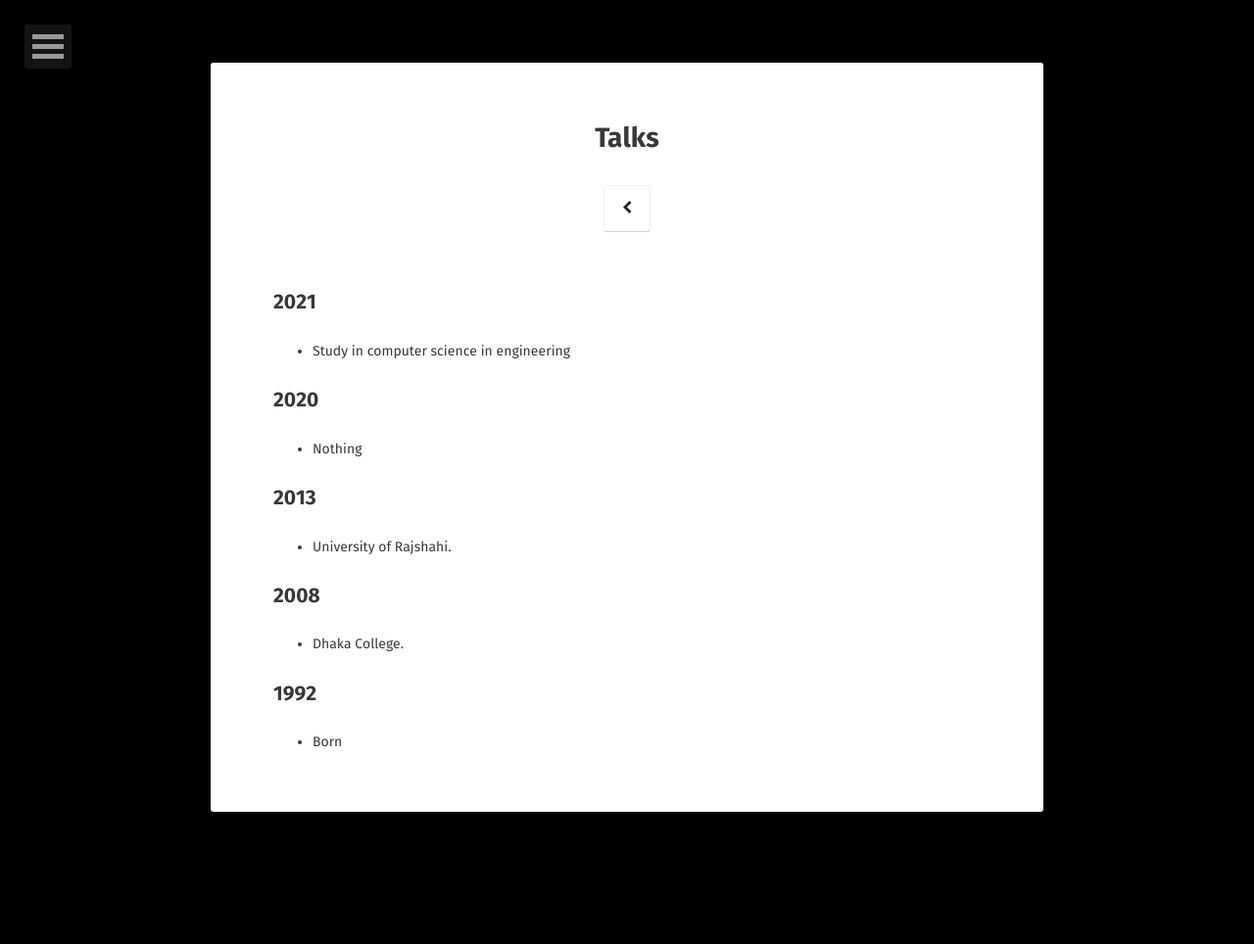
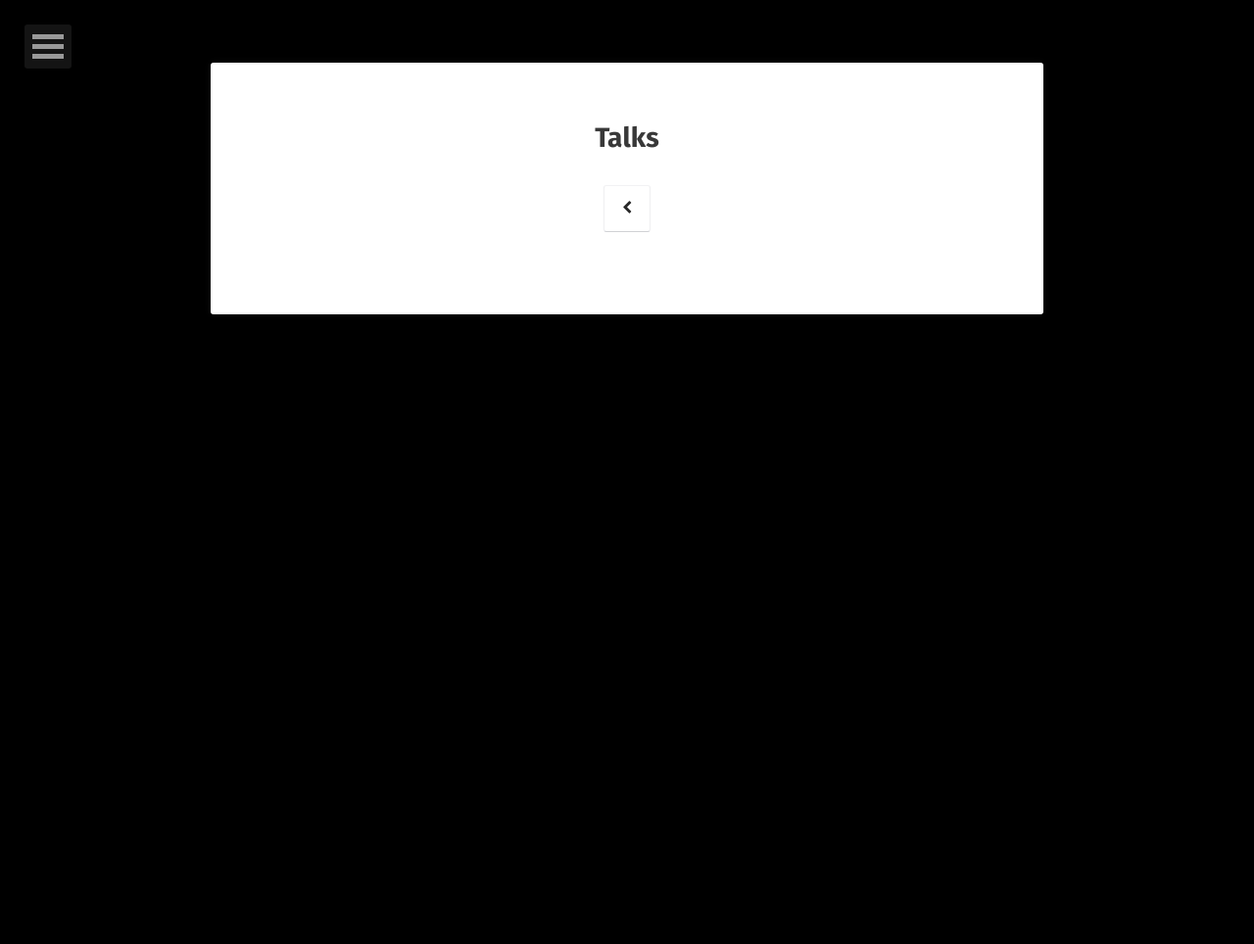
Before and after one commit to sohelkhanzz/mphs-edu.github.io, a Jekyll site: the page built from talks/index.md, in a window 1280 px wide. Shown: the whole page at 98% size. Built offline with Jekyll 4.4.1, drawn with Linux system fonts in a browser that asks for light colours; nearby versions of some CDN libraries; some web fonts are replaced; a style sheet for code colours, icons or effects is not loaded.

Commit message:
Update index.md

```diff
--- a/talks/index.md
+++ b/talks/index.md
@@ -5,23 +5,3 @@ tags: [talks]
 date: 2020-02-04
 comments: false
 ---
-
-## 2021
-
-* Study in computer science in engineering
-
-## 2020
-
-* Nothing
-
-## 2013
-
-* University of Rajshahi.
-
-## 2008
-
-* Dhaka College.
-
-## 1992
-
-* Born
```
